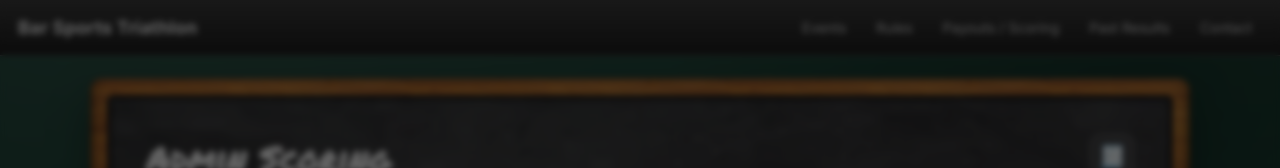
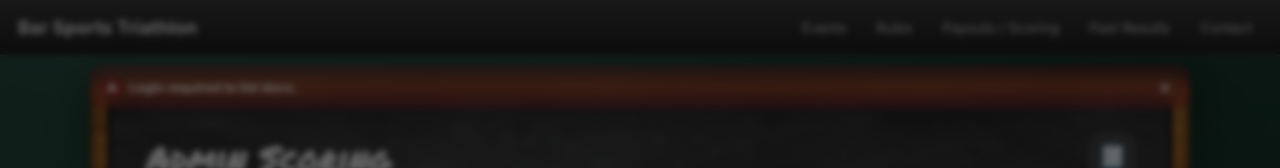
Before and after one commit to lenhofr/bstridev, a Next.js app in the folder web/: page /admin/scoring in a window 1280 px wide. Both pictures are taken after a click on the button "Select / Create…". Shown: the top 168 px of the page. Built offline with nearby package versions, Linux system fonts and the light colour scheme; no server answers.

Commit message:
Admin scoring: top banner notifications

```diff
--- a/web/app/admin/scoring/scoring-context.tsx
+++ b/web/app/admin/scoring/scoring-context.tsx
@@ -13,6 +13,8 @@ const LS_DRAFT_PREFIX = 'bstri:scoring:draft:';
 const LS_PUBLISHED_PREFIX = 'bstri:scoring:published:';
 
 const DEFAULT_POINTS_SCHEDULE = { ...OPTIONAL_4TH_5TH_POINTS, first: 3, second: 2, third: 1 };
+
+export type Flash = { message: string; tone: 'success' | 'error' | 'info'; at: number } | null;
 
 function makeNewDoc(params: {
   eventId: string;
@@ -51,6 +53,9 @@ type ScoringCtx = {
   doc: ScoringDocumentV1;
   draftKey: string;
   publishedKey: string;
+
+  flash: Flash;
+  setFlash: (flash: Flash) => void;
 
   setEventId: (eventId: string) => void;
   setYear: (year: number) => void;
@@ -94,9 +99,16 @@ export function ScoringProvider(props: { children: React.ReactNode }) {
     makeNewDoc({ eventId: 'triathlon-2026', year: 2026, participants: [], updatedAt: '1970-01-01T00:00:00.000Z' })
   );
   const [suppressNextAutoLoadKey, setSuppressNextAutoLoadKey] = useState<string | null>(null);
+  const [flash, setFlash] = useState<Flash>(null);
 
   const draftKey = useMemo(() => `${LS_DRAFT_PREFIX}${eventId}`, [eventId]);
   const publishedKey = useMemo(() => `${LS_PUBLISHED_PREFIX}${eventId}`, [eventId]);
+
+  useEffect(() => {
+    if (!flash) return;
+    const t = setTimeout(() => setFlash(null), 4500);
+    return () => clearTimeout(t);
+  }, [flash]);
 
   useEffect(() => {
     if (suppressNextAutoLoadKey === draftKey) {
@@ -375,6 +387,8 @@ export function ScoringProvider(props: { children: React.ReactNode }) {
         doc,
         draftKey,
         publishedKey,
+        flash,
+        setFlash,
         setEventId,
         setYear,
         onNewDoc,
--- a/web/app/admin/scoring/top-actions.tsx
+++ b/web/app/admin/scoring/top-actions.tsx
@@ -6,8 +6,6 @@ import { getAccessToken, handleOAuthCallback, logout, startLogin } from '../../.
 import { hasBackendConfig } from '../../../lib/runtime-config';
 
 import { useScoring } from './scoring-context';
-
-type Flash = { message: string; at: number } | null;
 
 function badgeStyle(params?: { bg?: string; border?: string; color?: string }): React.CSSProperties {
   return {
@@ -25,8 +23,7 @@ function badgeStyle(params?: { bg?: string; border?: string; color?: string }):
 }
 
 export default function ActionsBar() {
-  const { eventId, year, doc, onSaveDraft, onPublish } = useScoring();
-  const [flash, setFlash] = useState<Flash>(null);
+  const { eventId, year, doc, onSaveDraft, onPublish, flash, setFlash } = useScoring();
 
   const backend = useMemo(() => hasBackendConfig(), []);
   const [isAuthed, setIsAuthed] = useState(false);
@@ -38,27 +35,36 @@ export default function ActionsBar() {
   useEffect(() => {
     handleOAuthCallback()
       .then(({ didHandle, error }) => {
-        if (didHandle && error) setFlash({ message: `Login error: ${error}`, at: Date.now() });
-        if (didHandle && !error) setFlash({ message: 'Logged in', at: Date.now() });
+        if (didHandle && error) setFlash({ message: `Login error: ${error}`, tone: 'error', at: Date.now() });
+        if (didHandle && !error) setFlash({ message: 'Logged in', tone: 'success', at: Date.now() });
         refreshAuth();
       })
       .catch((e) => {
-        setFlash({ message: `Login error: ${(e as Error)?.message ?? String(e)}`, at: Date.now() });
+        setFlash({ message: `Login error: ${(e as Error)?.message ?? String(e)}`, tone: 'error', at: Date.now() });
         refreshAuth();
       });
     // eslint-disable-next-line react-hooks/exhaustive-deps
   }, []);
 
-  useEffect(() => {
-    if (!flash) return;
-    const t = setTimeout(() => setFlash(null), 2500);
-    return () => clearTimeout(t);
-  }, [flash]);
-
   const saveDisabled = backend && !isAuthed;
 
   return (
-    <div className="card" style={{ display: 'grid', gap: 8, marginTop: 10 }}>
+    <>
+      {flash ? (
+        <div className="bstTopBanner" data-tone={flash.tone} role={flash.tone === 'error' ? 'alert' : 'status'}>
+          <div className="bstTopBannerInner">
+            <span className="bstTopBannerIcon" aria-hidden="true">
+              {flash.tone === 'success' ? '✓' : flash.tone === 'error' ? '⚠' : 'ℹ'}
+            </span>
+            <span className="bstTopBannerMessage">{flash.message}</span>
+            <button className="bstTopBannerClose" aria-label="Dismiss" onClick={() => setFlash(null)}>
+              ×
+            </button>
+          </div>
+        </div>
+      ) : null}
+
+      <div className="card" style={{ display: 'grid', gap: 8, marginTop: 10 }}>
       <div style={{ display: 'flex', gap: 10, alignItems: 'center', flexWrap: 'wrap' }}>
         <div style={{ display: 'flex', gap: 8, alignItems: 'center', flexWrap: 'wrap' }}>
           <span style={badgeStyle()}>
@@ -93,7 +99,9 @@ export default function ActionsBar() {
             ) : (
               <button
                 onClick={() => {
-                  startLogin().catch((e) => setFlash({ message: (e as Error)?.message ?? String(e), at: Date.now() }));
+                  startLogin().catch((e) =>
+                    setFlash({ message: (e as Error)?.message ?? String(e), tone: 'error', at: Date.now() })
+                  );
                 }}
               >
                 Login
@@ -106,9 +114,9 @@ export default function ActionsBar() {
             onClick={async () => {
               try {
                 await onSaveDraft();
-                setFlash({ message: 'Saved', at: Date.now() });
+                setFlash({ message: 'Saved', tone: 'success', at: Date.now() });
               } catch (e) {
-                setFlash({ message: (e as Error)?.message ?? String(e), at: Date.now() });
+                setFlash({ message: (e as Error)?.message ?? String(e), tone: 'error', at: Date.now() });
               }
             }}
           >
@@ -120,9 +128,9 @@ export default function ActionsBar() {
             onClick={async () => {
               try {
                 await onPublish();
-                setFlash({ message: 'Published', at: Date.now() });
+                setFlash({ message: 'Published', tone: 'success', at: Date.now() });
               } catch (e) {
-                setFlash({ message: (e as Error)?.message ?? String(e), at: Date.now() });
+                setFlash({ message: (e as Error)?.message ?? String(e), tone: 'error', at: Date.now() });
               }
             }}
           >
@@ -131,8 +139,8 @@ export default function ActionsBar() {
         </div>
       </div>
 
-      {backend && !isAuthed ? <div style={{ fontSize: 12, color: '#b00020' }}>Login required to save/publish.</div> : null}
-      {flash ? <div style={{ fontSize: 12, color: flash.message.startsWith('Login error:') ? '#b00020' : '#1b5e20' }}>{flash.message}</div> : null}
-    </div>
+        {backend && !isAuthed ? <div style={{ fontSize: 12, color: '#b00020' }}>Login required to save/publish.</div> : null}
+      </div>
+    </>
   );
 }
--- a/web/app/globals.css
+++ b/web/app/globals.css
@@ -380,6 +380,91 @@ input:focus, select:focus, textarea:focus, button:focus {
   gap: 12px;
 }
 
+.bstTopBanner {
+  position: fixed;
+  top: 56px; /* below the site topbar */
+  left: 0;
+  right: 0;
+  z-index: 9000; /* allow nav dropdowns to float above */
+  padding: 10px 14px;
+}
+
+.bstTopBannerInner {
+  max-width: 1100px;
+  margin: 0 auto;
+  padding: 9px 12px;
+  display: flex;
+  align-items: center;
+  gap: 8px;
+  border-radius: 12px;
+  font-size: 13px;
+  font-weight: 650;
+  background: rgba(0, 0, 0, 0.50);
+  border: 1px solid rgba(255, 255, 255, 0.14);
+  box-shadow: 0 10px 30px rgba(0, 0, 0, 0.25);
+  backdrop-filter: blur(10px);
+}
+
+.bstTopBannerIcon {
+  width: 18px;
+  height: 18px;
+  display: inline-flex;
+  align-items: center;
+  justify-content: center;
+  border-radius: 999px;
+  border: 1px solid rgba(255, 255, 255, 0.16);
+  font-size: 12px;
+  line-height: 1;
+}
+
+.bstTopBannerMessage {
+  flex: 1;
+}
+
+.bstTopBannerClose {
+  appearance: none;
+  background: transparent;
+  border: 0;
+  padding: 2px 6px;
+  border-radius: 8px;
+  color: inherit;
+  font-size: 18px;
+  line-height: 1;
+  opacity: 0.85;
+  cursor: pointer;
+}
+
+.bstTopBannerClose:hover {
+  opacity: 1;
+  background: rgba(255, 255, 255, 0.10);
+}
+
+.bstTopBanner[data-tone='success'] .bstTopBannerInner {
+  color: rgba(255, 255, 255, 0.95);
+  background: rgba(27, 94, 32, 0.22);
+  border-color: rgba(27, 94, 32, 0.45);
+}
+
+.bstTopBanner[data-tone='success'] .bstTopBannerIcon {
+  background: rgba(27, 94, 32, 0.35);
+  border-color: rgba(27, 94, 32, 0.55);
+}
+
+.bstTopBanner[data-tone='error'] .bstTopBannerInner {
+  color: rgba(255, 255, 255, 0.95);
+  background: rgba(176, 0, 32, 0.22);
+  border-color: rgba(176, 0, 32, 0.45);
+}
+
+.bstTopBanner[data-tone='error'] .bstTopBannerIcon {
+  background: rgba(176, 0, 32, 0.35);
+  border-color: rgba(176, 0, 32, 0.55);
+}
+
+.bstTopBanner[data-tone='info'] .bstTopBannerInner {
+  color: rgba(255, 255, 255, 0.92);
+}
+
 ul.bullets {
   margin: 0;
   padding-left: 18px;
--- a/web/app/scoring/published-client.tsx
+++ b/web/app/scoring/published-client.tsx
@@ -280,7 +280,7 @@ export default function PublishedScoringClient() {
         Published Results
       </h1>
       <p className="kicker" style={{ marginTop: 0 }}>
-        Loads from the AWS scoring API when configured; otherwise uses localStorage.
+        Running results...
       </p>
 
       <div className="card" style={{ display: 'flex', gap: 10, flexWrap: 'wrap', alignItems: 'center' }}>
```
Also changed, not shown: web/app/admin/scoring/scoring-client.tsx (+18 -22 lines).
